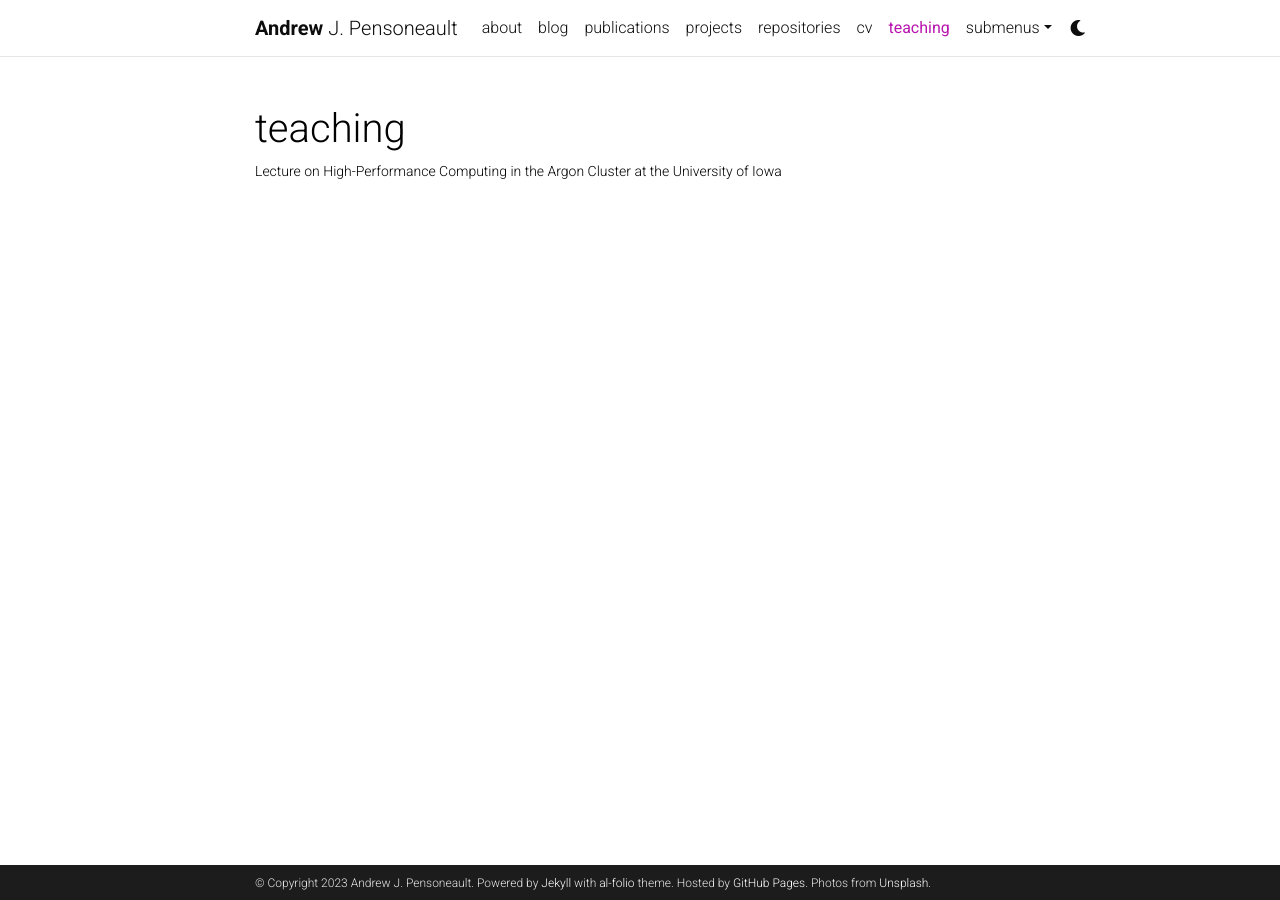
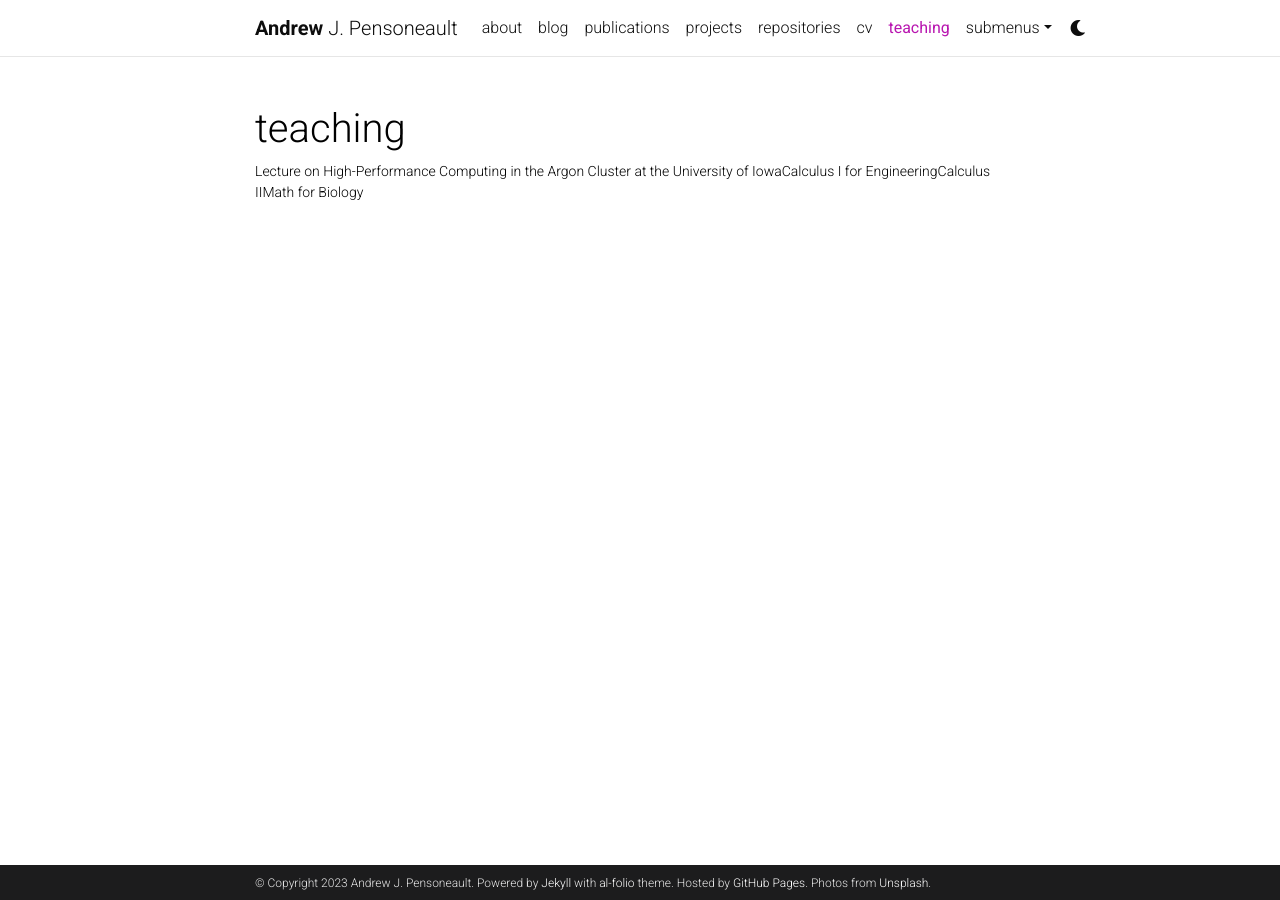
Before and after one commit to Andrewpensoneault/andrewpensoneault-github.io, a Jekyll site: the page built from _pages/teaching.md, in a window 1280 px wide. Built offline with Jekyll 4.4.1, drawn with Linux system fonts in a browser that asks for light colours; comment, search, counter and statistics services are not loaded; a style sheet for code colours, icons or effects is not loaded.

Commit message:
Update teaching.md

```diff
--- a/_pages/teaching.md
+++ b/_pages/teaching.md
@@ -2,7 +2,11 @@
 layout: page
 permalink: /teaching/
 title: teaching
-description: Lecture on High-Performance Computing in the Argon Cluster at the University of Iowa
+description:
+  - Lecture on High-Performance Computing in the Argon Cluster at the University of Iowa
+  - Calculus I for Engineering
+  - Calculus II
+  - Math for Biology
 nav: true
 nav_order: 5
 ---
```
